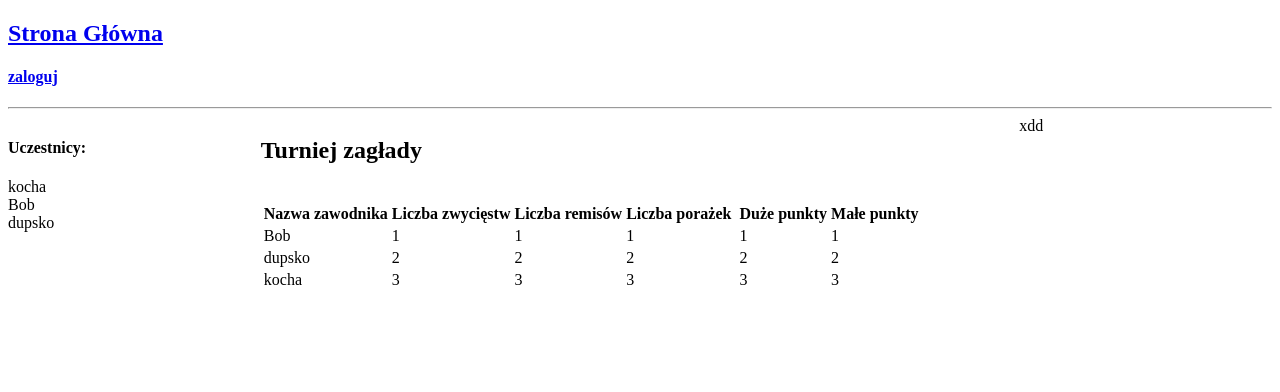
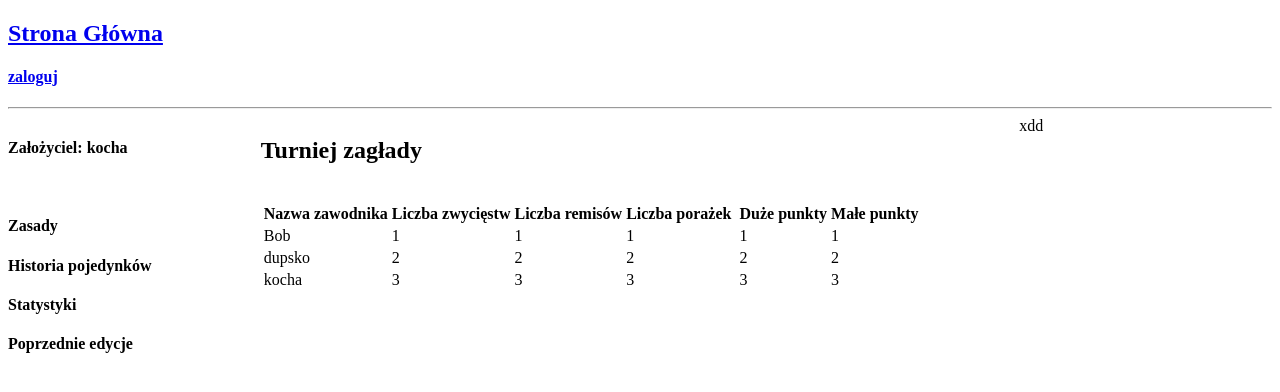
Before and after one commit to Kandel269/Neuroshima, a Django app: page /turniej/1/ in a window 1280 px wide. Shown: the top 392 px of the page. Run offline with Django 4.2, Linux system fonts and the light colour scheme; data comes from the database, SQL or seed files in the repository; both versions use the stored data as it was after the commit.

Commit message:
tournament host

```diff
--- a/Neuroshima/base/forms.py
+++ b/Neuroshima/base/forms.py
@@ -4,4 +4,4 @@ from django.forms import ModelForm
 class TournamentForm(ModelForm):
     class Meta:
         model = Tournaments
-        fields = '__all__'
+        fields = ['name','description','rules']
--- a/Neuroshima/base/templates/base/tournament.html
+++ b/Neuroshima/base/templates/base/tournament.html
@@ -13,13 +13,12 @@
 <div class="home-container">
 
     <div>
-        <h4>Uczestnicy:</h4>
-        {% for participant in participants %}
-
-            {{ participant.username }}
-            <br>
-
-        {% endfor %}
+        <h4>Założyciel: {{ tournament.host }}</h4>
+        <br>
+        <h4>Zasady</h4>
+        <h4>Historia pojedynków</h4>
+        <h4>Statystyki</h4>
+        <h4>Poprzednie edycje</h4>
     </div>
 
     <div>
--- a/Neuroshima/base/views.py
+++ b/Neuroshima/base/views.py
@@ -81,7 +81,9 @@ def create_tournament(request):
     if request.method == "POST":
         form = TournamentForm(request.POST)
         if form.is_valid():
-            form.save()
+            add_host = form.save(commit = False)
+            add_host.host = request.user
+            add_host.save()
             return redirect('home')
 
     context = {'form':form}
```
Also changed, not shown: Neuroshima/db.sqlite3.
